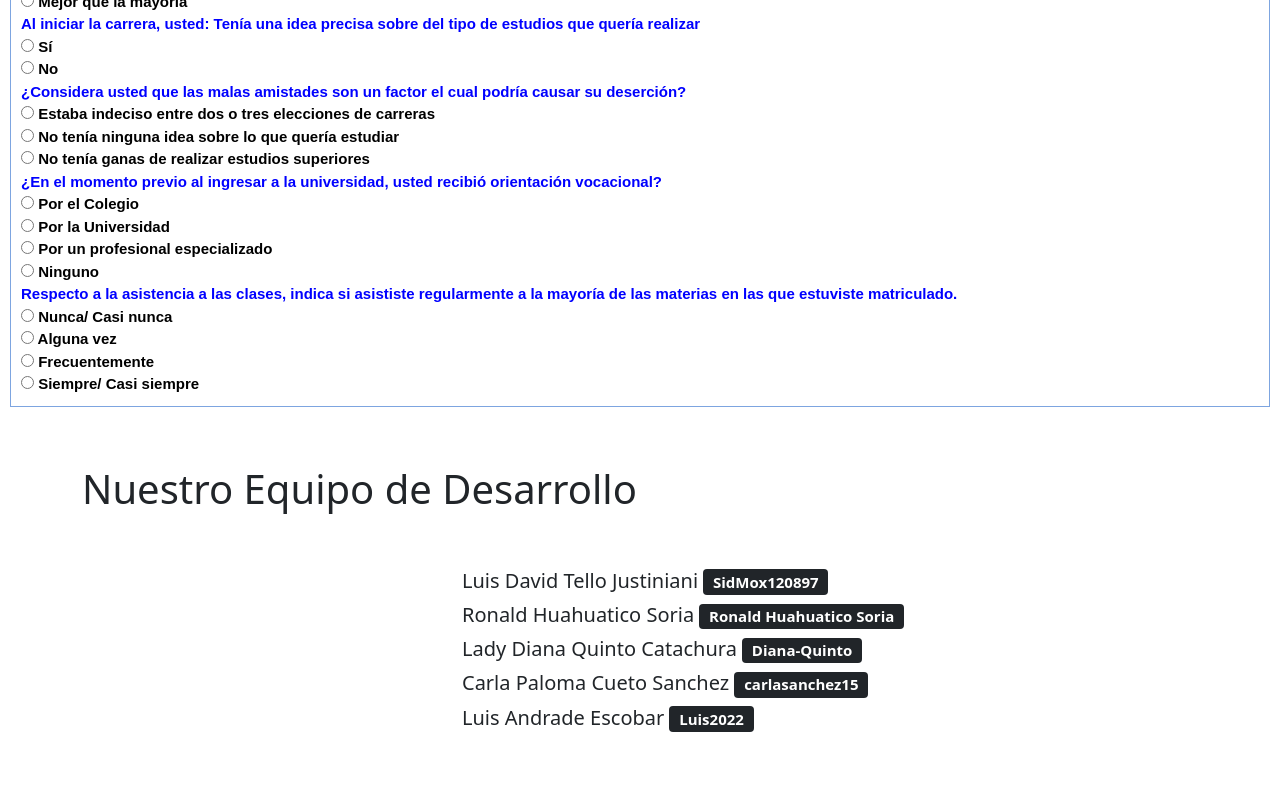
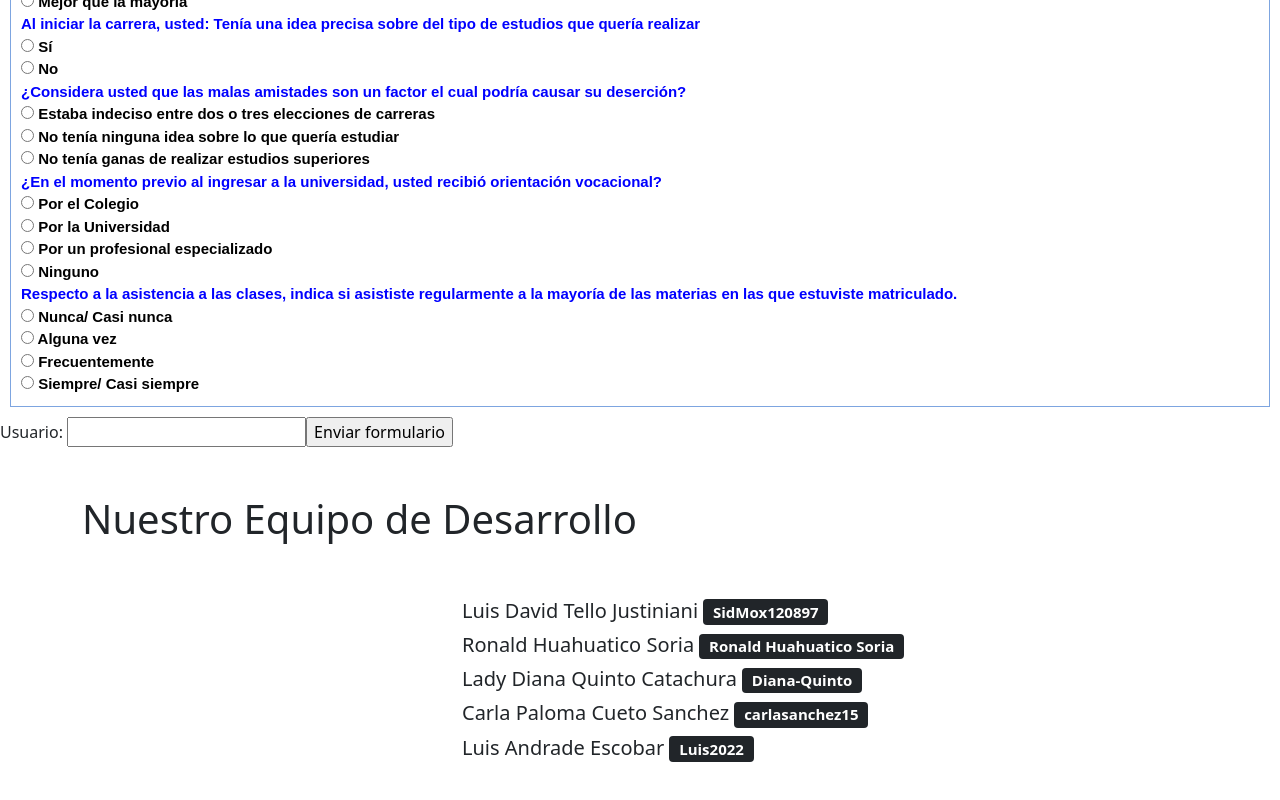
Before and after one commit to SidMox120897/ProIngSodt, an Angular app: page /encuesta in a window 1280 px wide. Shown: the part 829-1629 px from the top of the page. Built offline with nearby package versions, Linux system fonts and the light colour scheme.

Commit message:
encuesta modify

```diff
--- a/src/app/main-page/components/encuesta/encuesta.component.html
+++ b/src/app/main-page/components/encuesta/encuesta.component.html
@@ -1,16 +1,17 @@
 <!--http://accesibilidadweb.dlsi.ua.es/?menu=ej-form-test-->
+<!--https://help.cool-tabs.com/hc/es/articles/360007462234-Gu%C3%ADa-de-estilo-estructura-HMTL-de-cuestionarios-quizzes-y-encuestas-->
 <div class="pregresp">
     <div class="pregunta">¿Pensó alguna vez en dejar los estudios en la universidad?<br />
     </div>
     <div class="respuestas">
       <input type="radio" name="preg1" value="1" /> Sí<br />
-      <input type="radio" name="preg1" value="2" /> No<br />
+      <input type="radio" name="preg2" value="2" /> No<br />
     </div>
     <div class="pregunta">¿Crees que las metodologías que usan los docentes son buenas ?<br />
     </div>
     <div class="respuestas">
-      <input type="radio" name="preg1" value="1" /> Sí<br />
-      <input type="radio" name="preg1" value="2" /> No<br />
+      <input type="radio" name="preg3" value="1" /> Sí<br />
+      <input type="radio" name="preg4" value="2" /> No<br />
     </div>
     <div class="pregunta">¿Está en desacuerdo con la infraestructura de su universidad?<br />
     </div>
@@ -101,3 +102,9 @@
       <input type="radio" name="preg1" value="2" /> Siempre/ Casi siempre<br />
     </div>
 </div>
+<form name="formulario" method="post" action="/send.php">
+  <!-- Datos del formulario -->
+  Usuario: <input type="text" name="usuario" />
+  <!-- Botón de envío de formulario -->
+  <input type="submit" value="Enviar formulario" />
+</form>
```
Also changed, not shown: src/app/main-page/components/encuesta/encuesta.component.css (+5 -7 lines).
